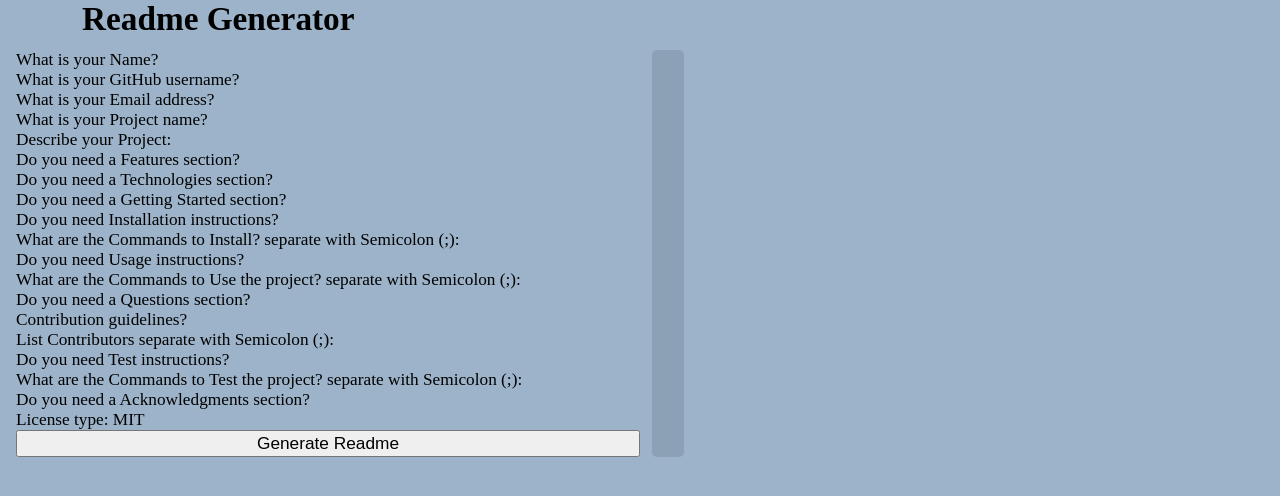
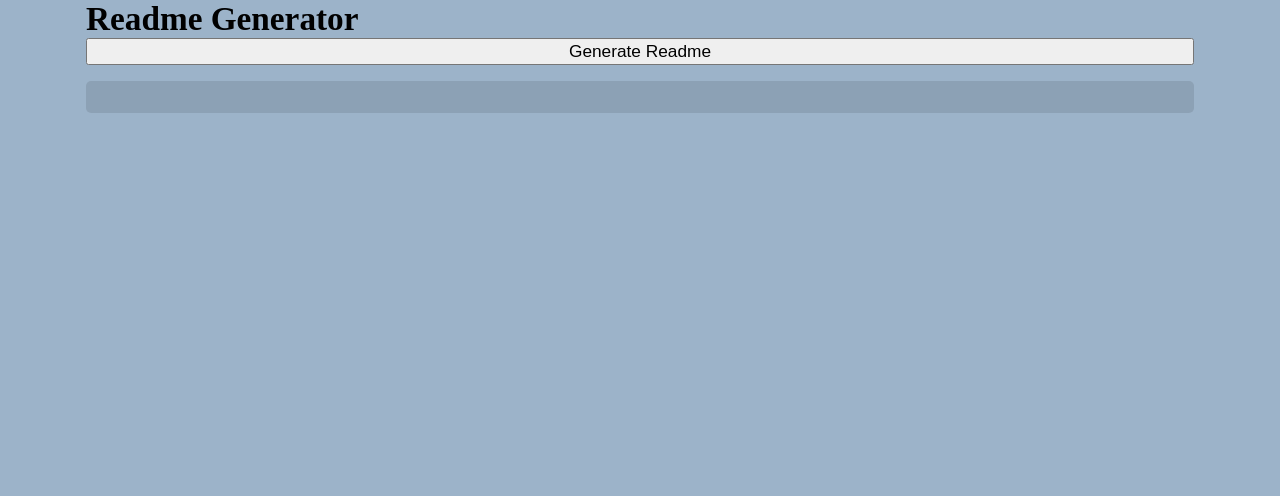
Before and after one commit to febres0492/readme-gen-site, a plain HTML site: page index.html in a window 1280 px wide. Drawn offline with Linux system fonts and the light colour scheme.

Commit message:
Update index.html layout and remove unnecessary code

```diff
--- a/index.html
+++ b/index.html
@@ -7,19 +7,15 @@
     <title>Readme Generator</title>
 </head>
 <body style="--bg:hsl(210, 30%, 70%)">
-    <header>
-        <div class="container">
+    <section style="--mb:4;">
+        <div class="container" style="--px:4;">
             <div class="row">
                 <div style="--col:12;">
                     <h1>Readme Generator</h1>
                 </div>
             </div>
-        </div>
-    </header>
-    <section style="--mb:4;">
-        <div class="container-fluid" style="--px:4;">
             <div class="row">
-                <div class="flex-column" style="--col:12; --col-lg:6; --py:3; --gap:0;">
+                <!-- <div class="flex-column" style="--col:12; --col-lg:6; --py:3; --gap:0;">
                     <p>What is your Name?</p>
                     <p>What is your GitHub username?</p>
                     <p>What is your Email address?</p>
@@ -39,9 +35,10 @@
                     <p>What are the Commands to Test the project? separate with Semicolon (;):</p>
                     <p>Do you need a Acknowledgments section?</p>
                     <p>License type: MIT</p>
+
+                </div> -->
+                <div class="flex-column" style="--col:12;">
                     <button class="btn" id="generate-btn">Generate Readme</button>
-                </div>
-                <div style="--col:12; --col-lg:6; --p:3;">
                     <div id="readme-content" style="--bg-d:1; --p:4; --br:5px;"></div>
                 </div>
             </div>
```
